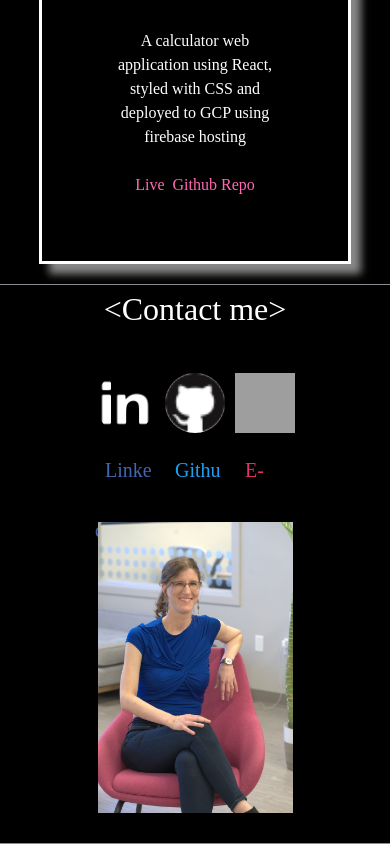
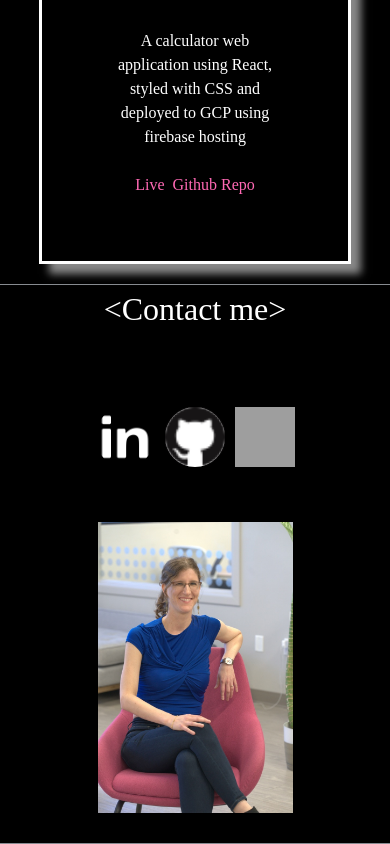
Before and after one commit to cassichan/cc-professional-portfolio, a React (Create React App) app: page / in a window 390 px wide. Shown: the part 4191-5035 px from the top of the page. Built offline with nearby package versions, Linux system fonts and the light colour scheme; grey boxes are pictures that could not be loaded.

Commit message:
style: social logos do not expand on smaller screens

```diff
--- a/src/App.css
+++ b/src/App.css
@@ -473,6 +473,16 @@ section {
   .iframe {
     display: none;
   }
+  .contact .button:hover {
+    width: 60px;
+  }
+  .contact .button span {
+    display: none;
+  }
+
+  .social-container {
+    align-items: center;
+  }
 }
 
 @media only screen and (max-width: 830px) {
```
